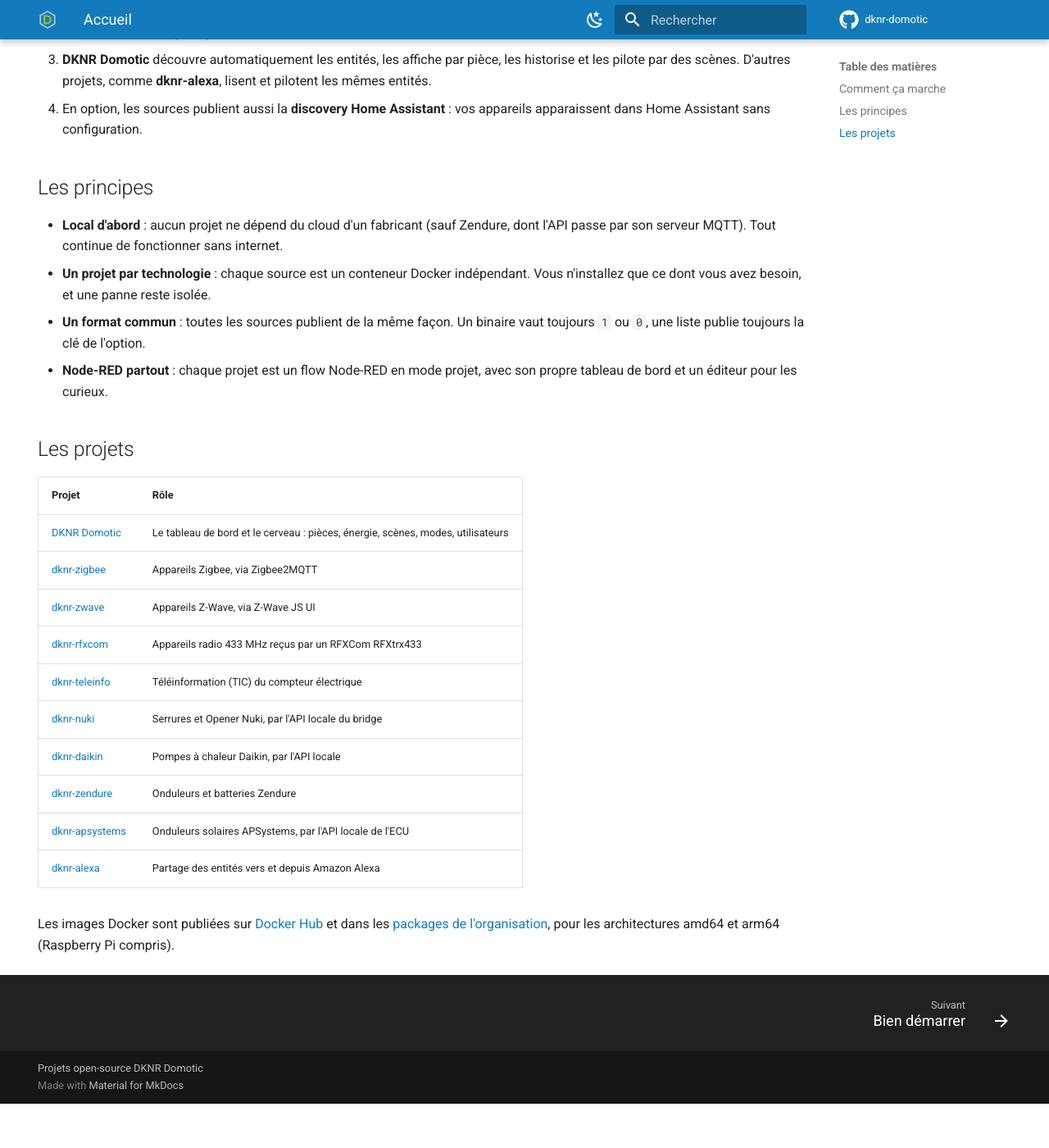
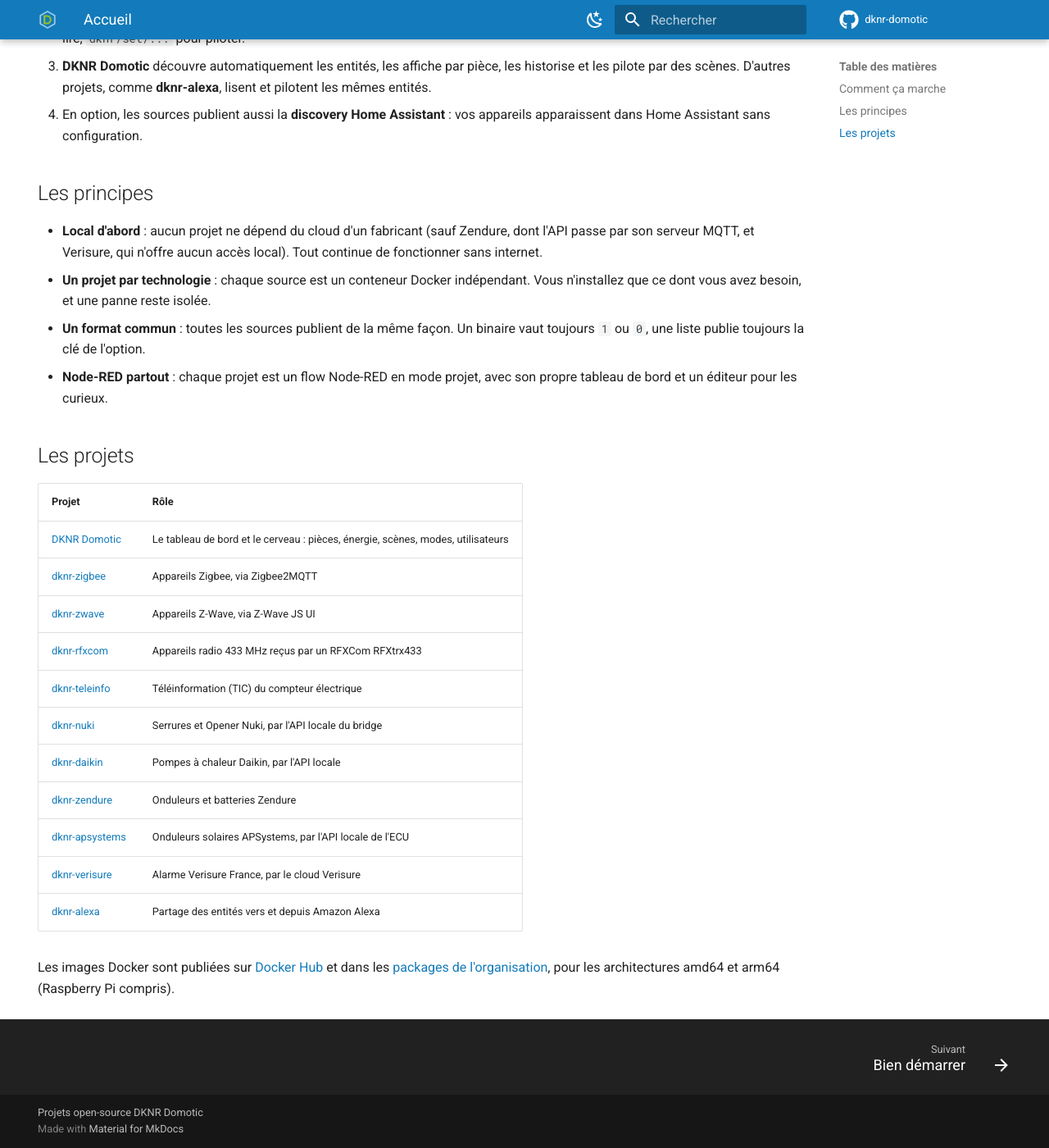
Before and after one commit to dknr-domotic/dknr-domotic.github.io, an MkDocs documentation site: the page built from docs/index.md, in a window 1280 px wide and 1400 px high, scrolled down 1068 px. Shown: the whole window at 82% size. Built offline with MkDocs 1.6.1 and Material for MkDocs 9.7.7, drawn with Linux system fonts in a browser that asks for light colours; comment, search, counter and statistics services are not loaded; before the commit the page ends 2414 px from its top, so only the background shows below that.

Commit message:
Ajout de la source Verisure
Co-Authored-By: Claude Opus 5.5 <noreply@anthropic.com>

```diff
--- a/docs/index.md
+++ b/docs/index.md
@@ -23,14 +23,14 @@ flowchart LR
         W[Contrôleur Z-Wave]
         R[RFXtrx 433 MHz]
         T[Compteur Linky]
-        A[PAC, onduleurs, serrures]
+        A[PAC, onduleurs, serrures, alarme]
     end
     subgraph Sources DKNR
         SZ[dknr-zigbee]
         SW[dknr-zwave]
         SR[dknr-rfxcom]
         ST[dknr-teleinfo]
-        SA[dknr-daikin, dknr-nuki,<br/>dknr-zendure, dknr-apsystems]
+        SA[dknr-daikin, dknr-nuki,<br/>dknr-zendure, dknr-apsystems,<br/>dknr-verisure]
     end
     M[(Serveur MQTT<br/>topic dknr)]
     D[DKNR Domotic<br/>tableau de bord, scènes]
@@ -55,7 +55,7 @@ flowchart LR
 
 ## Les principes
 
-- **Local d'abord** : aucun projet ne dépend du cloud d'un fabricant (sauf Zendure, dont l'API passe par son serveur MQTT). Tout continue de fonctionner sans internet.
+- **Local d'abord** : aucun projet ne dépend du cloud d'un fabricant (sauf Zendure, dont l'API passe par son serveur MQTT, et Verisure, qui n'offre aucun accès local). Tout continue de fonctionner sans internet.
 - **Un projet par technologie** : chaque source est un conteneur Docker indépendant. Vous n'installez que ce dont vous avez besoin, et une panne reste isolée.
 - **Un format commun** : toutes les sources publient de la même façon. Un binaire vaut toujours `1` ou `0`, une liste publie toujours la clé de l'option.
 - **Node-RED partout** : chaque projet est un flow Node-RED en mode projet, avec son propre tableau de bord et un éditeur pour les curieux.
@@ -74,6 +74,7 @@ flowchart LR
 | [dknr-daikin](sources/daikin.md) | Pompes à chaleur Daikin, par l'API locale |
 | [dknr-zendure](sources/zendure.md) | Onduleurs et batteries Zendure |
 | [dknr-apsystems](sources/apsystems.md) | Onduleurs solaires APSystems, par l'API locale de l'ECU |
+| [dknr-verisure](sources/verisure.md) | Alarme Verisure France, par le cloud Verisure |
 | [dknr-alexa](integrations/alexa.md) | Partage des entités vers et depuis Amazon Alexa |
 
 Les images Docker sont publiées sur [Docker Hub](https://hub.docker.com/u/jcpd) et dans les [packages de l'organisation](https://github.com/orgs/dknr-domotic/packages), pour les architectures amd64 et arm64 (Raspberry Pi compris).
--- a/mkdocs.yml
+++ b/mkdocs.yml
@@ -85,6 +85,7 @@ nav:
       - Daikin: sources/daikin.md
       - Zendure: sources/zendure.md
       - APSystems: sources/apsystems.md
+      - Verisure: sources/verisure.md
   - Intégrations:
       - Alexa: integrations/alexa.md
   - Contribuer: contribuer.md
```
Also changed, not shown: docs/demarrer/format-dknr.md (+1 -1 lines), docs/sources/index.md (+1 -0 lines), docs/sources/verisure.md (added, +82 -0 lines).
